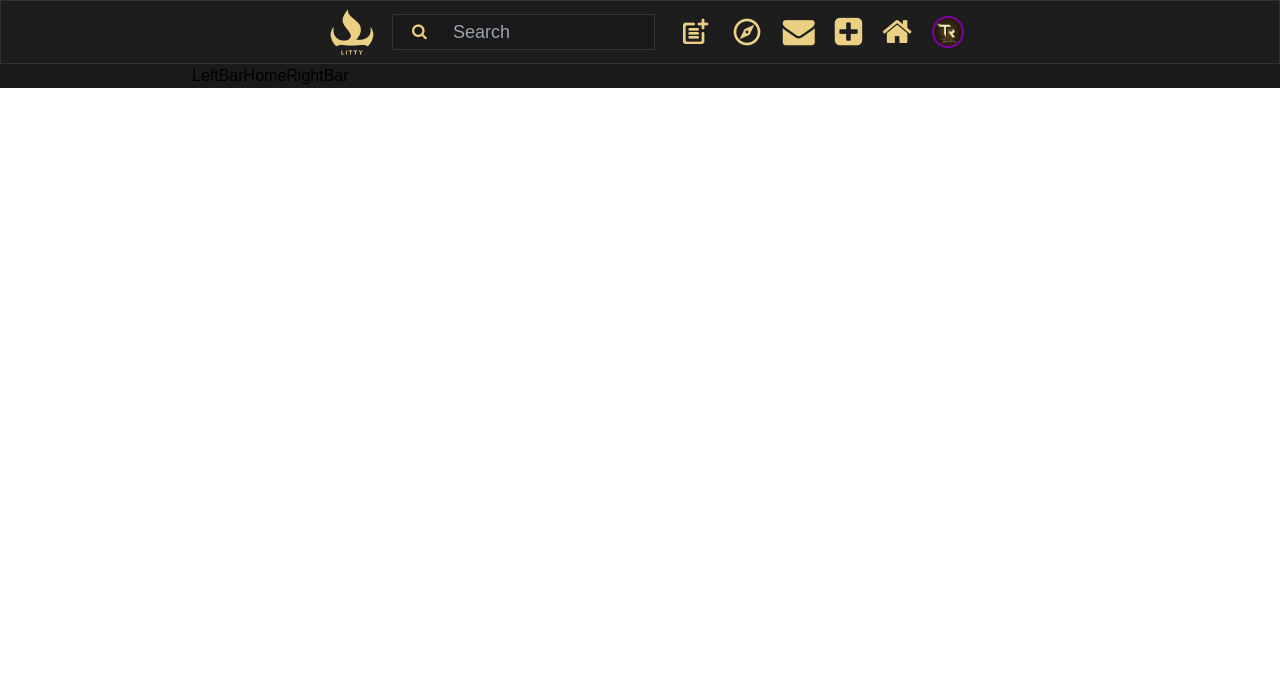
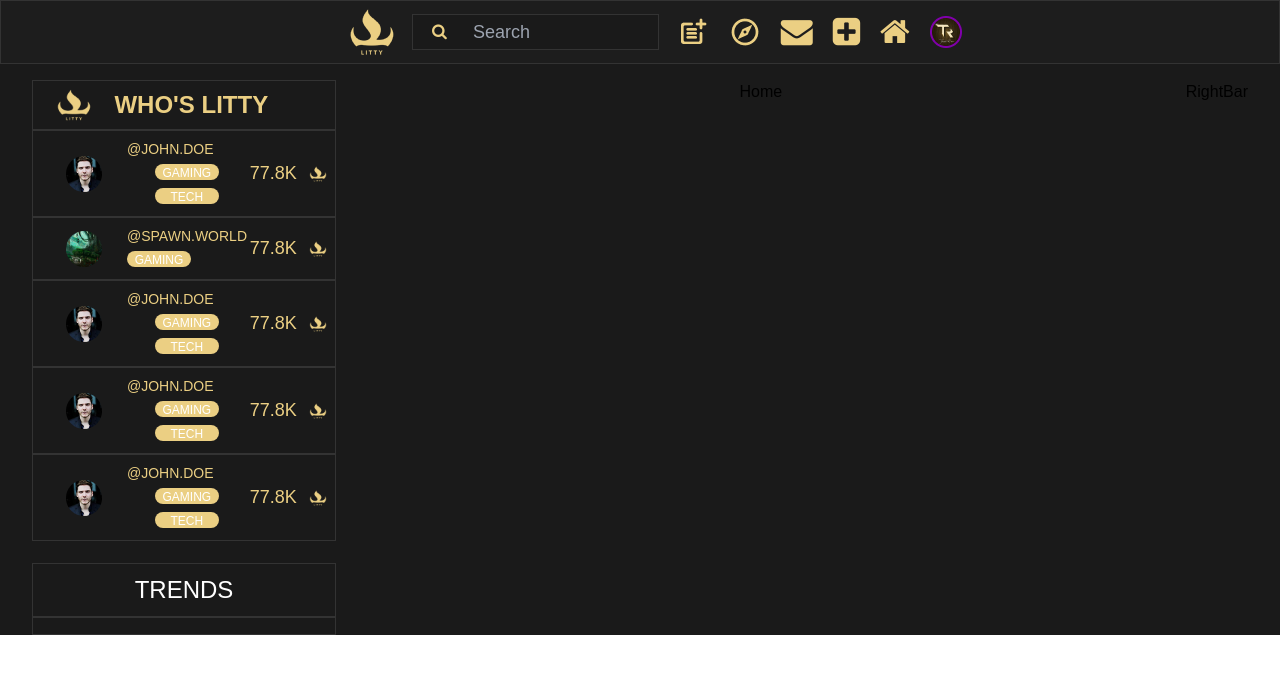
Before and after one commit to TomasWilly/Litty-react-app, a React (Create React App) app: page / in a window 1280 px wide. Shown: the top 674 px of the page. Built offline with nearby package versions, Linux system fonts and the light colour scheme.

Commit message:
first commit

```diff
--- a/src/App.css
+++ b/src/App.css
@@ -12,6 +12,7 @@
   background: #1D1D1D;
   border: 1px solid #333333;
   padding-left:10px;
+  margin-bottom: 16px;
 }
 
 .logo>img {
@@ -69,3 +70,41 @@
   border: 2px 0px 0px 0px;
   opacity: 0px;
 }
+
+.leftbar>div>div {
+  width: 100%;
+  padding: 8px;
+  gap: 0px;
+  opacity: 0px;
+  border: 1px solid #333333
+}
+
+.leftbar>div>div>img {
+  width: 36.48px;
+  height: 32px;
+  top: 6px;
+  margin-left: 15px;
+  gap: 0px;
+  opacity: 0px;
+
+}
+
+.leftbar>div>div>h2 {
+  font-size: 24px;
+  line-height: 28.64px;
+  text-align: left;
+  margin-left: 22px;
+}
+
+.item1 button {
+  width: 64px;
+  height: 16px;
+  top: 20px;
+  padding: 0px;
+  gap: 0px;
+  border-radius: 8px;
+  opacity: 0px;
+  margin-right: 3px;
+  color:#ffffff;
+  background: #EBCF83;
+}
--- /dev/null
+++ b/src/components/layot/Content1.js
@@ -0,0 +1,18 @@
+import React from 'react'
+
+const Content1 = (props) => {
+  return (
+    <div className='item1 flex items-center'>
+        <img className='flex-none ml-[25px] mr-[25px] w-[36px] h-[36px]' src={props.data.url} alt="" />
+        <div className='place-items-start grow'>
+            <h3 className='font-normal text-[14px]'>{props.data.name}</h3>
+            {props.data.key1?<button className='font-normal text-[12px] place-self-center'>GAMING</button>:<></>}
+            {props.data.key2?<button className='font-normal text-[12px]'>TECH</button>:<></>}
+        </div>
+        <h4 className='flex-none text-[18px] font-normal'>{props.data.value}K</h4>
+        <img className='flex-none w-[18.24px] h-[16px] ml-[12px]' src="assets/images/logo.png" alt="" />
+    </div>
+  )
+}
+
+export default Content1
--- /dev/null
+++ b/src/components/layot/Content2.js
@@ -0,0 +1,17 @@
+import React from 'react'
+
+const Content2 = (props) => {
+  return (
+    <div className='item1 flex items-center'>
+        {/* <div className='place-items-start grow'>
+            <h3 className='font-normal text-[14px]'>{props.data.name}</h3>
+            {props.data.key1?<button className='font-normal text-[12px] place-self-center'>GAMING</button>:<></>}
+            {props.data.key2?<button className='font-normal text-[12px]'>TECH</button>:<></>}
+        </div>
+        <h4 className='flex-none text-[18px] font-normal'>{props.data.value}K</h4>
+        <img className='flex-none w-[18.24px] h-[16px] ml-[12px]' src="assets/images/logo.png" alt="" /> */}
+    </div>
+  )
+}
+
+export default Content2
--- a/src/components/layot/Header.js
+++ b/src/components/layot/Header.js
@@ -3,7 +3,7 @@ import React from "react";
 const Header = () => {
     return (
         <div className="header flex items-center justify-center">
-            <div className="flex justify-between w-full lg:w-2/4">
+            <div className="flex justify-between w-full lg:w-2/4 pr-[20px] pl-[20px]">
                 <div className="logo flex items-center relative">
                     <img src="assets/images/logo.png" alt="" />
                     <input className="hidden md:block" type="text" placeholder="Search" />
--- a/src/components/layot/LeftBar.js
+++ b/src/components/layot/LeftBar.js
@@ -1,8 +1,85 @@
 import React from "react";
+import Content1 from "./Content1";
+import Content2 from "./Content2";
+
+const personDatas = [
+    {
+        name:"@JOHN.DOE",
+        value:77.8,
+        key1:1,
+        key2:1,
+        url:"assets/images/Ellipse3.png"
+    },
+    {
+        name:"@SPAWN.WORLD",
+        value:77.8,
+        key1:1,
+        key2:0,
+        url:"assets/images/Ellipse4.png"
+    },
+    {
+        name:"@JOHN.DOE",
+        value:77.8,
+        key1:1,
+        key2:1,
+        url:"assets/images/Ellipse3.png"
+    },
+    {
+        name:"@JOHN.DOE",
+        value:77.8,
+        key1:1,
+        key2:1,
+        url:"assets/images/Ellipse3.png"
+    },
+    {
+        name:"@JOHN.DOE",
+        value:77.8,
+        key1:1,
+        key2:1,
+        url:"assets/images/Ellipse3.png"
+    }
+]
+
+const trendsDatas = [
+    {
+        button:'GAMING',
+        value1:123,
+        value2:121.1,
+        url1:'assets/images/Ellipse3.png',
+        url2:'assets/images/Ellipse3.png',
+        url3:'assets/images/Ellipse3.png'
+    }
+]
 
 const LeftBar = () => {
     return (
-        <div>LeftBar</div>
+        <div className="leftbar flex-none w-full lg:w-1/4">
+            <div className="mb-[22px]">
+                <div className="flex items-center">
+                    <img src="assets/images/logo.png" alt="" />
+                    <h2 className="text-fontcolor font-bold">WHO'S LITTY</h2>
+                </div>
+                {personDatas.map((item, index) => {
+                    return (
+                        <div key={index} className=" text-fontcolor">
+                            <Content1 data={item} />
+                        </div>
+                    )
+                })}
+            </div>
+            <div>
+                <div className="place-items-center">
+                    <h3 className="text-white font-medium text-[24px]">TRENDS</h3>
+                </div>
+                {trendsDatas.map((item, index) => {
+                    return (
+                        <div key={index} className=" text-fontcolor">
+                            <Content2 data={item} />
+                        </div>
+                    )
+                })}
+            </div>
+        </div>
     )
 }
 
--- a/src/components/layot/MainLayout.js
+++ b/src/components/layot/MainLayout.js
@@ -8,7 +8,7 @@ const MainLayout = () => {
     return (
         <div className="app">
             <Header/>
-            <div className="flex container">
+            <div className="flex pr-[32px] pl-[32px]">
                 <LeftBar/>
                 <Outlet/>
                 <RightBar/>
--- a/src/components/layot/RightBar.js
+++ b/src/components/layot/RightBar.js
@@ -2,7 +2,7 @@ import React from "react";
 
 const RightBar = () => {
     return (
-        <div>RightBar</div>
+        <div className="flex-none">RightBar</div>
     )
 }
 
--- a/src/components/pages/Home.js
+++ b/src/components/pages/Home.js
@@ -2,7 +2,7 @@ import React from "react";
 
 const Home = () => {
     return (
-        <div>Home</div>
+        <div className="grow">Home</div>
     )
 }
 
--- a/tailwind.config.js
+++ b/tailwind.config.js
@@ -20,6 +20,9 @@ module.exports = {
             'gray-dark': '#273444',
             'gray': '#8492a6',
             'gray-light': '#d3dce6',
+            'fontcolor': '#EBCF83',
+            'white': '#ffffff'
+
         },
         fontFamily: {
             sans: ['Graphik', 'sans-serif'],
```
Also changed, not shown: public/assets/images/Ellipse3.png (added), public/assets/images/Ellipse4.png (added).
